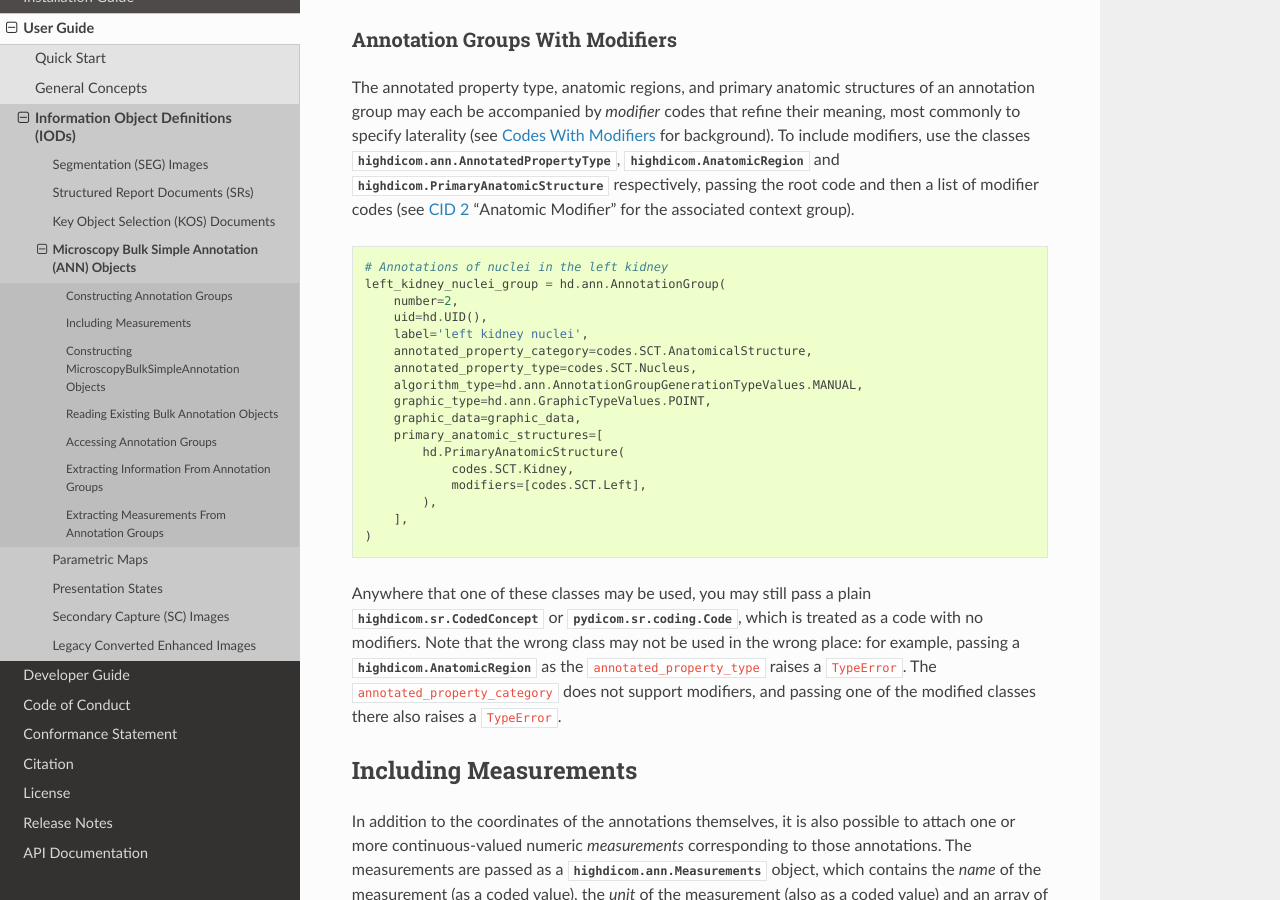
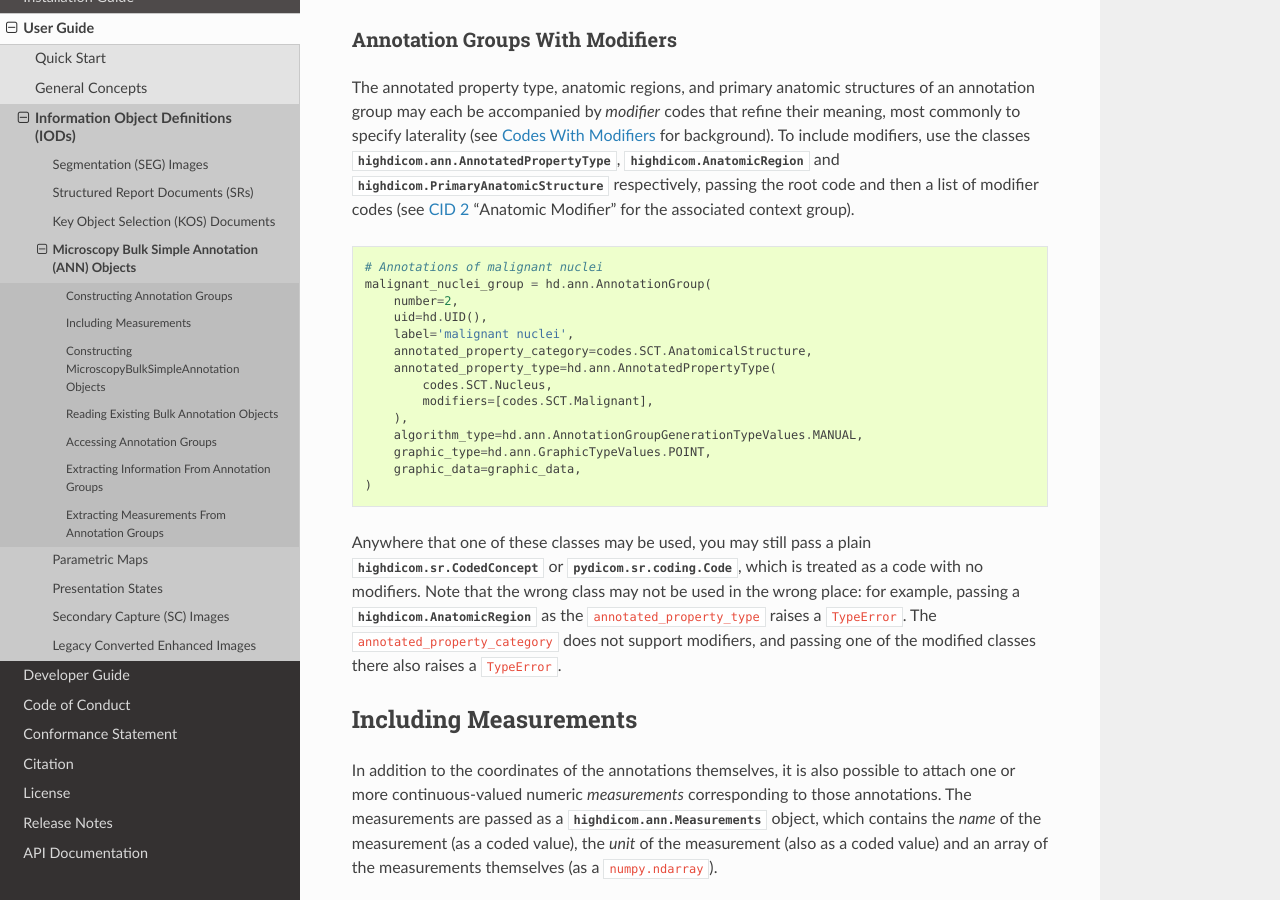
Before and after one commit to ImagingDataCommons/highdicom, a Sphinx documentation site: the page built from docs/ann.rst, in a window 1280 px wide and 900 px high, scrolled down 2394 px. Built offline with Sphinx 7.4.7 and the Read the Docs theme 3.1.0, drawn with Linux system fonts in a browser that asks for light colours.

Commit message:
Change modified ann example

```diff
--- a/docs/ann.rst
+++ b/docs/ann.rst
@@ -136,22 +136,19 @@ group).
 
 .. code-block:: python
 
-    # Annotations of nuclei in the left kidney
-    left_kidney_nuclei_group = hd.ann.AnnotationGroup(
+    # Annotations of malignant nuclei
+    malignant_nuclei_group = hd.ann.AnnotationGroup(
         number=2,
         uid=hd.UID(),
-        label='left kidney nuclei',
+        label='malignant nuclei',
         annotated_property_category=codes.SCT.AnatomicalStructure,
-        annotated_property_type=codes.SCT.Nucleus,
+        annotated_property_type=hd.ann.AnnotatedPropertyType(
+            codes.SCT.Nucleus,
+            modifiers=[codes.SCT.Malignant],
+        ),
         algorithm_type=hd.ann.AnnotationGroupGenerationTypeValues.MANUAL,
         graphic_type=hd.ann.GraphicTypeValues.POINT,
         graphic_data=graphic_data,
-        primary_anatomic_structures=[
-            hd.PrimaryAnatomicStructure(
-                codes.SCT.Kidney,
-                modifiers=[codes.SCT.Left],
-            ),
-        ],
     )
 
 Anywhere that one of these classes may be used, you may still pass a plain
```
